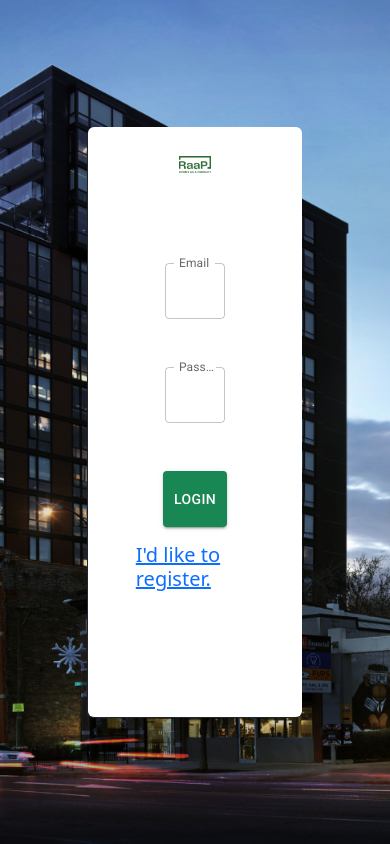
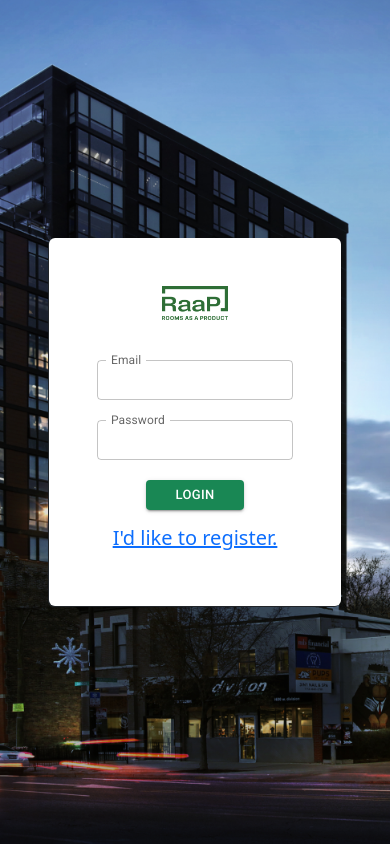
Before and after one commit to raap-builders/raap_portal, a React (Create React App) app: page / in a window 390 px wide. Built offline with nearby package versions, Linux system fonts and the light colour scheme; no server answers.

Commit message:
responsiveness-fixes

```diff
--- a/src/App.tsx
+++ b/src/App.tsx
@@ -198,11 +198,11 @@ function App() {
         <div>
           <Breadcrumb />
         </div>
-        <div className="grid grid-cols-6 gap-4 max-lg:h-[84%] h-[81%] max-lg:overflow-x-scroll overflow-y-hidden scrollBarStyle">
+        <div className="grid grid-cols-6 gap-4 max-lg:h-max h-[81%] max-lg:overflow-x-scroll overflow-y-hidden scrollBarStyle">
           <div className="col-span-2 max-lg:hidden">
             <Sider />
           </div>
-          <div className="col-span-4 max-lg:col-span-6 max-lg:min-w-[1024px]">
+          <div className="col-span-4 max-lg:col-span-6 max-lg:min-w-[640px]">
             {loggedInUser ? <Outlet /> : <Navigate to="/" />}
           </div>
         </div>
--- a/src/Pages/GenericEstimation.tsx
+++ b/src/Pages/GenericEstimation.tsx
@@ -148,7 +148,7 @@ function GenericEstimation() {
             >
               <div
                 style={{ color: "#519259" }}
-                className="text-center max-md:text-sm border-bottom-0 2xl:text-lg bg-white font-bold md:text-sm lg:text-lg"
+                className="text-center max-md:text-sm border-bottom-0 2xl:text-lg bg-white font-bold md:text-sm lg:text-lg tracking-tighter"
               >
                 {item.name}
               </div>
@@ -159,7 +159,7 @@ function GenericEstimation() {
                   backgroundColor: "#DAF2DE",
                   fontSize: 24,
                 }}
-                className="py-3 max-md:leading-[1.25rem] font-bold text-center 2xl:text-lg text-lg md:text-sm lg:text-lg"
+                className="py-3 max-md:leading-[1.25rem] font-bold text-center 2xl:text-lg text-lg md:text-sm max-md:!text-xl"
               >
                 {item.name === "Build Time"
                   ? `${item.cost} Months`
--- a/src/Pages/Landing.tsx
+++ b/src/Pages/Landing.tsx
@@ -1,13 +1,23 @@
 import React from "react";
 import Sider from "../components/Sider";
+import { useMediaQuery } from "@mui/material";
+import { useTheme } from "@mui/material";
+import '../App.css'
 
 function Landing() {
+  const theme = useTheme();
+
   return (
-    <div className="flex h-full gap-3">
-      <div className="flex-3 flex-col w-1/2 hidden max-lg:block">
+    <div className={`flex h-full gap-3 max-lg:justify-center max-lg:items-center max-lg:py-10`} style={{
+      width: "100%",
+      backgroundRepeat: "no-repeat",
+      backgroundSize: "cover",
+      backgroundImage: `url(${require("../assets/North_pic.png")})`,
+    }}>
+      <div className="flex-3 flex-col w-1/2 max-md:w-4/5 hidden max-lg:block">
         <Sider />
       </div>
-      <div className="w-[100%] flex-7 overflow-hidden">
+      <div className="w-[100%] flex-7 overflow-hidden max-lg:hidden">
         <img
           className="imageSize h-full pb-3"
           src={require("../assets/North_pic.png")}
--- a/src/Pages/Regsiter.tsx
+++ b/src/Pages/Regsiter.tsx
@@ -4,6 +4,8 @@ import {
   Button,
   FormControl,
   TextField,
+  useMediaQuery,
+  useTheme,
 } from "@mui/material";
 import React, { useEffect, useState } from "react";
 import { Link, useNavigate } from "react-router-dom";
@@ -16,7 +18,7 @@ interface IResponse {
   access_token: string;
 }
 
-function Regsiter() {
+function Register() {
   const navigate = useNavigate();
   const {
     //@ts-ignore
@@ -26,6 +28,10 @@ function Regsiter() {
   const [password, setPassword] = useState("");
   const [email, setEmail] = useState("");
   const [loginError, setLoginError] = useState(false);
+
+  const theme = useTheme();
+  const isMobile = useMediaQuery(theme.breakpoints.down("sm"));
+  const isMobileLandscape = useMediaQuery("(max-width: 768px) and (orientation: landscape)");
 
   useEffect(() => {
     clearTimeout(loginTimeout);
@@ -75,6 +81,8 @@ function Regsiter() {
     // navigate("/landing");
   };
 
+  const inputSize = isMobile || isMobileLandscape ? "small" : "medium";
+
   return (
     <div
       style={{
@@ -84,7 +92,7 @@ function Regsiter() {
         backgroundSize: "cover",
         backgroundImage: `url(${require("../assets/layout_pic.png")})`,
       }}
-      className="d-flex flex-column align-items-center justify-content-center"
+      className="d-flex flex-column align-items-center justify-content-center overflow-hidden"
     >
       <FormControl
         style={{
@@ -93,34 +101,33 @@ function Regsiter() {
           height: "70%",
           boxShadow: "-1px 1px 0px 0px",
         }}
-        className="d-flex flex-column align-items-center justify-content-center p-5 rounded"
+        className="d-flex flex-column align-items-center justify-content-center p-5 rounded max-sm:!w-3/4 !h-max max-lg:py-10"
       >
-        <img
-          src={require("../assets/Header/New_RaaP_Logo.png")}
-          alt="RaaP_Logo"
-          style={{
-            width: "15%",
-            position: "absolute",
-            top: "5%",
-          }}
-        />
         <div
-          style={{ marginTop: "15%" }}
           className="d-flex flex-column justify-content-center align-items-center w-100"
         >
+          <img
+            src={require("../assets/Header/New_RaaP_Logo.png")}
+            alt="RaaP_Logo"
+            className="max-sm:!w-2/6"
+            style={{
+              width: "15%",
+            }}
+          />
           <TextField
             id="outlined-basic"
-            className="rounded"
+            className="rounded max-md:!w-full"
             value={email}
             onChange={onEmailChanged}
             label="Email"
             InputLabelProps={{ shrink: true }}
             type="email"
             variant="outlined"
-            style={{ backgroundColor: "white", width: "50%" }}
+            size={inputSize}
+            style={{ backgroundColor: "white", width: "50%", marginTop: '40px' }}
           />
           <TextField
-            className="mt-5 rounded"
+            className="max-sm:!mt-5 rounded max-md:!w-full !mt-10"
             value={password}
             onChange={onPasswordChanged}
             id="outlined-basic"
@@ -128,32 +135,30 @@ function Regsiter() {
             type="password"
             label="Password"
             variant="outlined"
+            size={inputSize}
             style={{ backgroundColor: "white", width: "50%" }}
           />
           <Button
             onClick={onFormSubmitted}
-            className="mt-5 w-50 py-3 bg-success"
+            className="max-md:!mt-5 w-50 sm:!py-3 bg-success !mt-10"
             variant="contained"
+            size={inputSize}
           >
             Login
           </Button>
 
-          {/* <p className="mt-5 h4 text-whit" style={{ color: "#777777" }}> */}
-          {/* I'd like to register. */}
           <Link
-            className="h5 text-primary mt-3"
+            className="h5 text-primary mt-3 max-sm:!mt-1"
             to="https://meetings.hubspot.com/rj-mahadev?uuid=b1295ee6-5b2c-41c6-87f4-f477cd7ae711"
           >
             I'd like to register.
-            {/* Schedule A Call To Get Set Up */}
           </Link>
-          {/* </p> */}
         </div>
       </FormControl>
 
       {loginError && (
         <Alert
-          className="mt-5  position-absolute"
+          className="mt-5 position-absolute"
           style={{
             bottom: 100,
             right: 40,
@@ -167,4 +172,5 @@ function Regsiter() {
     </div>
   );
 }
-export default Regsiter;
+
+export default Register;
```
